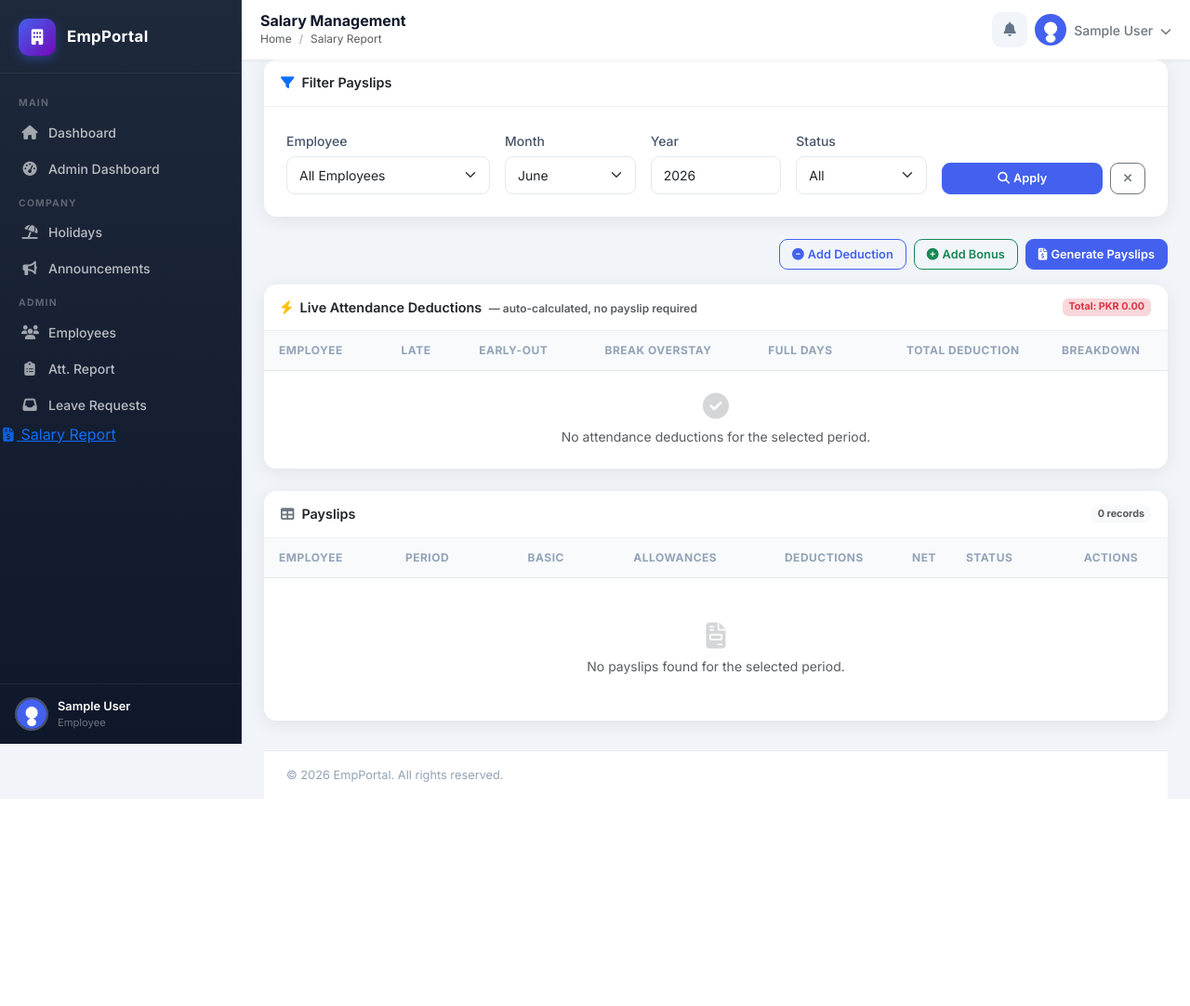
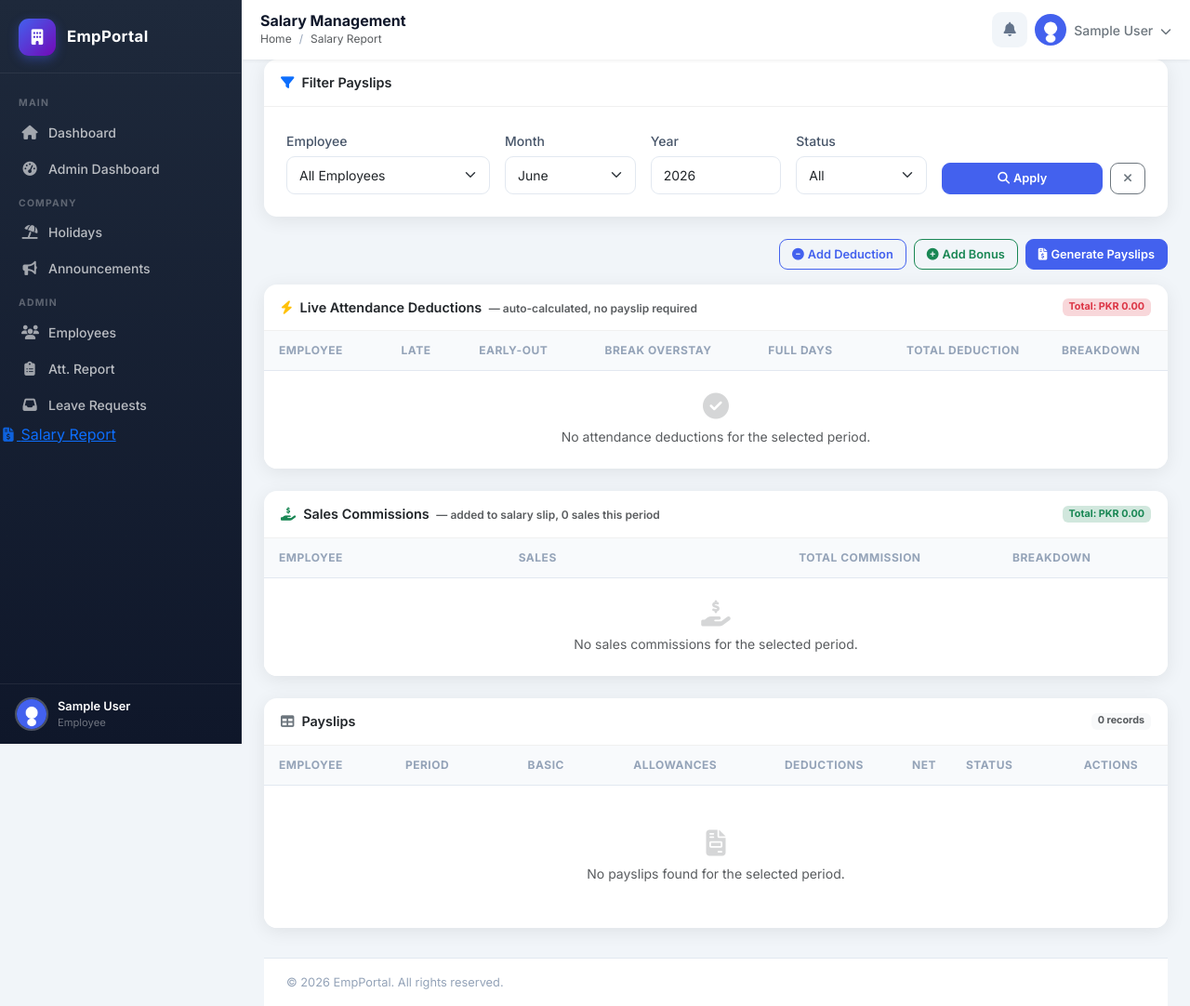
Before and after one commit to infrabittechnologies-netizen/employee-portal, a Django app: page /salary/report/ in a window 1280 px wide. Shown: the whole page at 93% size. Before the commit the page ends 859 px from the top, so only its background shows below. Run offline with Django 5.2, Linux system fonts and the light colour scheme; the visitor is signed in with stand-in values (Sample User, id 1); data comes from the database, SQL or seed files in the repository; data that the repository does not hold is empty.

Commit message:
Show sales commissions on admin Salary Report; wipe them on reset
- Reset Data now also deletes the employee's sales commissions (employee.commissions)
- Salary Report: new "Sales Commissions" card grouped per employee for the selected month/year, with per-sale breakdown (date/time, note, paid-by), sales count and grand total — no payslip required

Co-Authored-By: Claude Opus 4.7 <noreply@anthropic.com>

```diff
--- a/accounts/views.py
+++ b/accounts/views.py
@@ -416,7 +416,8 @@ def employee_reset_data_view(request, pk):
     """
     Wipe ALL of an employee's records while keeping their account intact:
     attendance (and break logs), leave applications & balances, payslips,
-    salary deductions & bonuses, performance reviews, KPIs and notifications.
+    salary deductions, bonuses & sales commissions, performance reviews,
+    KPIs and notifications.
 
     The employee, their login, profile and salary settings remain — they
     simply start with a clean history.
@@ -451,6 +452,7 @@ def employee_reset_data_view(request, pk):
             employee.payslips.all().delete()
             employee.deductions.all().delete()
             employee.bonuses.all().delete()
+            employee.commissions.all().delete()      # sales commissions
             employee.performance_reviews.all().delete()
             employee.kpis.all().delete()
             employee.notifications.all().delete()
--- a/salary/views.py
+++ b/salary/views.py
@@ -430,6 +430,28 @@ def salary_report_view(request):
             live_deductions.append({'employee': emp, 'summary': summary})
             live_total += summary['total']
 
+    # Sales commissions for the selected period — grouped per employee, shown
+    # WITHOUT requiring a payslip (mirrors the live-deductions card).
+    commission_qs = (
+        SalesCommission.objects.filter(month=month, year=year)
+        .select_related('employee')
+        .order_by('employee__first_name', '-paid_at')
+    )
+    commissions_by_emp = {}
+    commission_grand_total = Decimal('0.00')
+    commission_sales_count = 0
+    for c in commission_qs:
+        entry = commissions_by_emp.setdefault(
+            c.employee_id,
+            {'employee': c.employee, 'items': [], 'total': Decimal('0.00'), 'count': 0},
+        )
+        entry['items'].append(c)
+        entry['total'] += c.amount
+        entry['count'] += 1
+        commission_grand_total += c.amount
+        commission_sales_count += 1
+    commission_rows = list(commissions_by_emp.values())
+
     month_choices = list(range(1, 13))
     year_choices = list(range(2020, 2031))
 
@@ -439,6 +461,9 @@ def salary_report_view(request):
         'employees': employees,
         'live_deductions': live_deductions,
         'live_total': live_total,
+        'commission_rows': commission_rows,
+        'commission_grand_total': commission_grand_total,
+        'commission_sales_count': commission_sales_count,
         'selected_month': month,
         'selected_year': year,
         'month_choices': month_choices,
--- a/templates/salary/salary_report.html
+++ b/templates/salary/salary_report.html
@@ -177,6 +177,95 @@
             <td colspan="7" class="text-center py-4 text-muted">
               <i class="fas fa-check-circle fa-2x mb-2 d-block opacity-25"></i>
               No attendance deductions for the selected period.
+            </td>
+          </tr>
+          {% endfor %}
+        </tbody>
+      </table>
+    </div>
+  </div>
+</div>
+
+<!-- Live Sales Commissions (no payslip needed) -->
+<div class="card mb-4 fade-in-up delay-1">
+  <div class="card-header d-flex justify-content-between align-items-center">
+    <div>
+      <i class="fas fa-hand-holding-dollar text-success me-2"></i>Sales Commissions
+      <span class="text-muted text-xs ms-1">— added to salary slip, {{ commission_sales_count }} sale{{ commission_sales_count|pluralize }} this period</span>
+    </div>
+    <span class="badge bg-success-subtle text-success">
+      Total: PKR {{ commission_grand_total|floatformat:2 }}
+    </span>
+  </div>
+  <div class="card-body p-0">
+    <div class="table-responsive">
+      <table class="table mb-0 align-middle">
+        <thead>
+          <tr>
+            <th>Employee</th>
+            <th class="text-center">Sales</th>
+            <th class="text-end">Total Commission</th>
+            <th class="text-center">Breakdown</th>
+          </tr>
+        </thead>
+        <tbody>
+          {% for row in commission_rows %}
+          <tr>
+            <td>
+              <div class="d-flex align-items-center gap-2">
+                {% if row.employee.profile_picture %}
+                  <img src="{{ row.employee.profile_picture.url }}" class="rounded-circle" width="30" height="30" style="object-fit:cover;" alt="">
+                {% else %}
+                  <div class="rounded-circle bg-success d-flex align-items-center justify-content-center text-white fw-bold"
+                       style="width:30px;height:30px;font-size:0.65rem;">
+                    {{ row.employee.first_name|first|upper }}{{ row.employee.last_name|first|upper }}
+                  </div>
+                {% endif %}
+                <div>
+                  <div class="fw-semibold text-sm">{{ row.employee.get_full_name|default:row.employee.username }}</div>
+                  <div class="text-xs text-muted">{{ row.employee.employee_id }}</div>
+                </div>
+              </div>
+            </td>
+            <td class="text-center">
+              <span class="badge bg-primary-subtle text-primary">{{ row.count }} sale{{ row.count|pluralize }}</span>
+            </td>
+            <td class="text-end text-sm fw-bold text-success">PKR {{ row.total|floatformat:2 }}</td>
+            <td class="text-center">
+              <button class="btn btn-icon btn-sm btn-outline-secondary" type="button"
+                      data-bs-toggle="collapse" data-bs-target="#liveComm{{ row.employee.pk }}" title="View breakdown">
+                <i class="fas fa-list-ul"></i>
+              </button>
+            </td>
+          </tr>
+          <tr class="collapse" id="liveComm{{ row.employee.pk }}">
+            <td colspan="4" class="bg-light">
+              <div class="p-2">
+                <table class="table table-sm mb-0">
+                  <thead>
+                    <tr class="text-xs text-muted">
+                      <th>Date &amp; Time</th><th>Note</th><th>Paid by</th><th class="text-end">Amount</th>
+                    </tr>
+                  </thead>
+                  <tbody>
+                    {% for c in row.items %}
+                    <tr class="text-sm">
+                      <td>{{ c.paid_at|date:"d M Y, h:i A" }}</td>
+                      <td class="text-muted">{{ c.note|default:"—" }}</td>
+                      <td class="text-muted">{{ c.paid_by.get_full_name|default:"—" }}</td>
+                      <td class="text-end text-success">PKR {{ c.amount|floatformat:2 }}</td>
+                    </tr>
+                    {% endfor %}
+                  </tbody>
+                </table>
+              </div>
+            </td>
+          </tr>
+          {% empty %}
+          <tr>
+            <td colspan="4" class="text-center py-4 text-muted">
+              <i class="fas fa-hand-holding-dollar fa-2x mb-2 d-block opacity-25"></i>
+              No sales commissions for the selected period.
             </td>
           </tr>
           {% endfor %}
```
